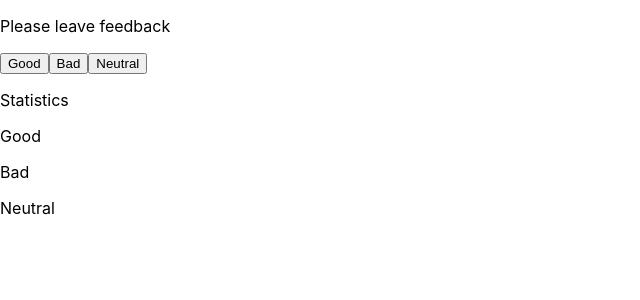
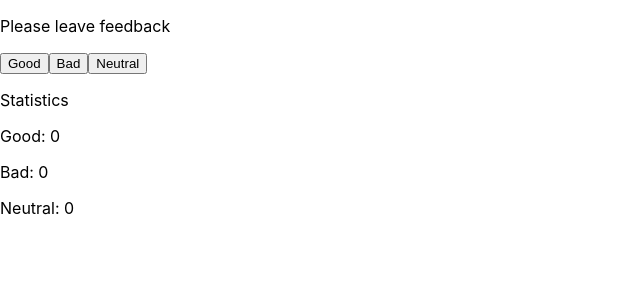
Before and after one commit to YuriyBeregovoy/goit-react-hw-02-feedback, a React (Create React App) app: page / in a window 1280 px wide. Shown: the top 300 px of the page, without its empty margins (0-640 px from the left). Built offline with nearby package versions, Linux system fonts and the light colour scheme.

Commit message:
Update App.jsx

```diff
--- a/src/components/App.jsx
+++ b/src/components/App.jsx
@@ -17,10 +17,10 @@
         <button>Neutral</button>
       </div>
       <div>
-        <p>Statistics</p>
-        <p>Good</p>
-        <p>Bad</p>
-        <p>Neutral</p>
+          <p>Statistics</p>
+        <p>Good: {this.state.good}</p>
+        <p>Bad: {this.state.bad}</p>
+        <p>Neutral: {this.state.neutral}</p>
       </div></div>
   );
  }
```
